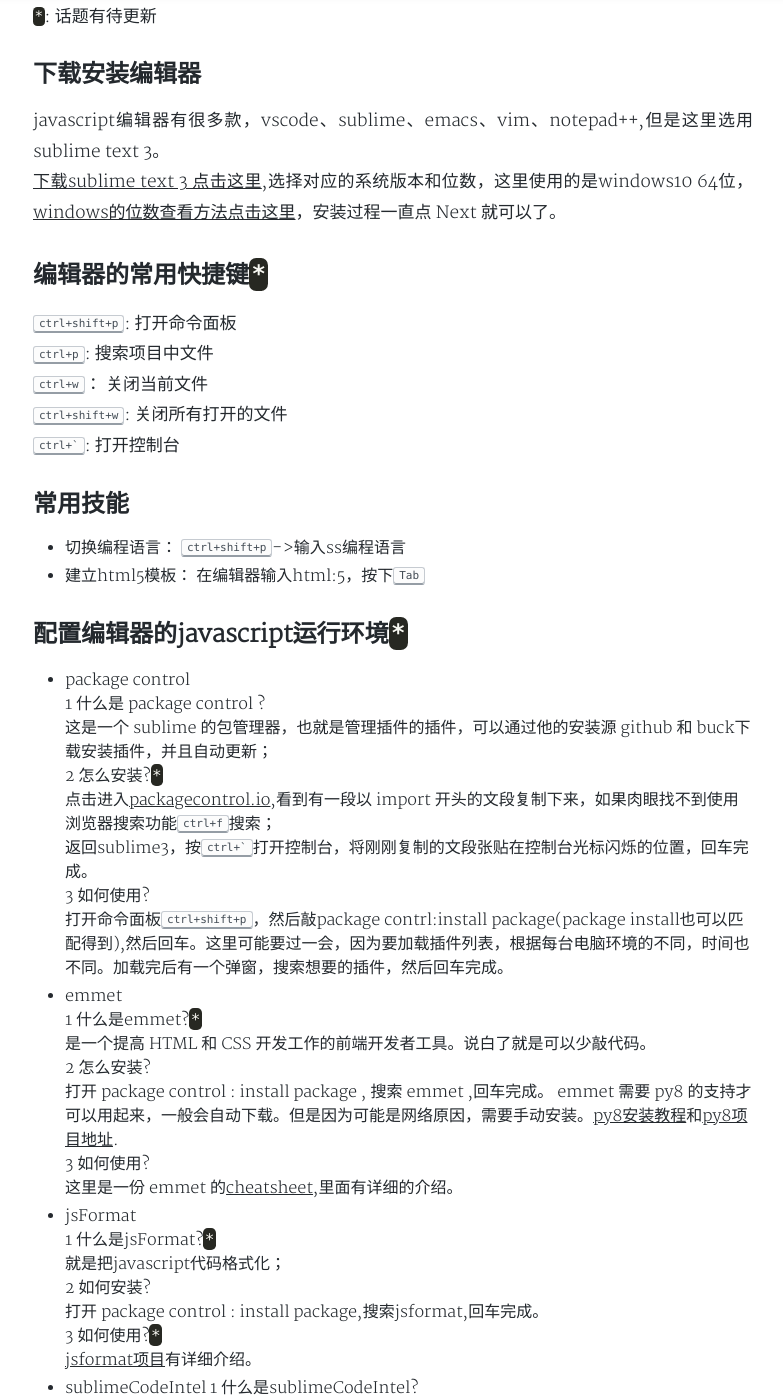
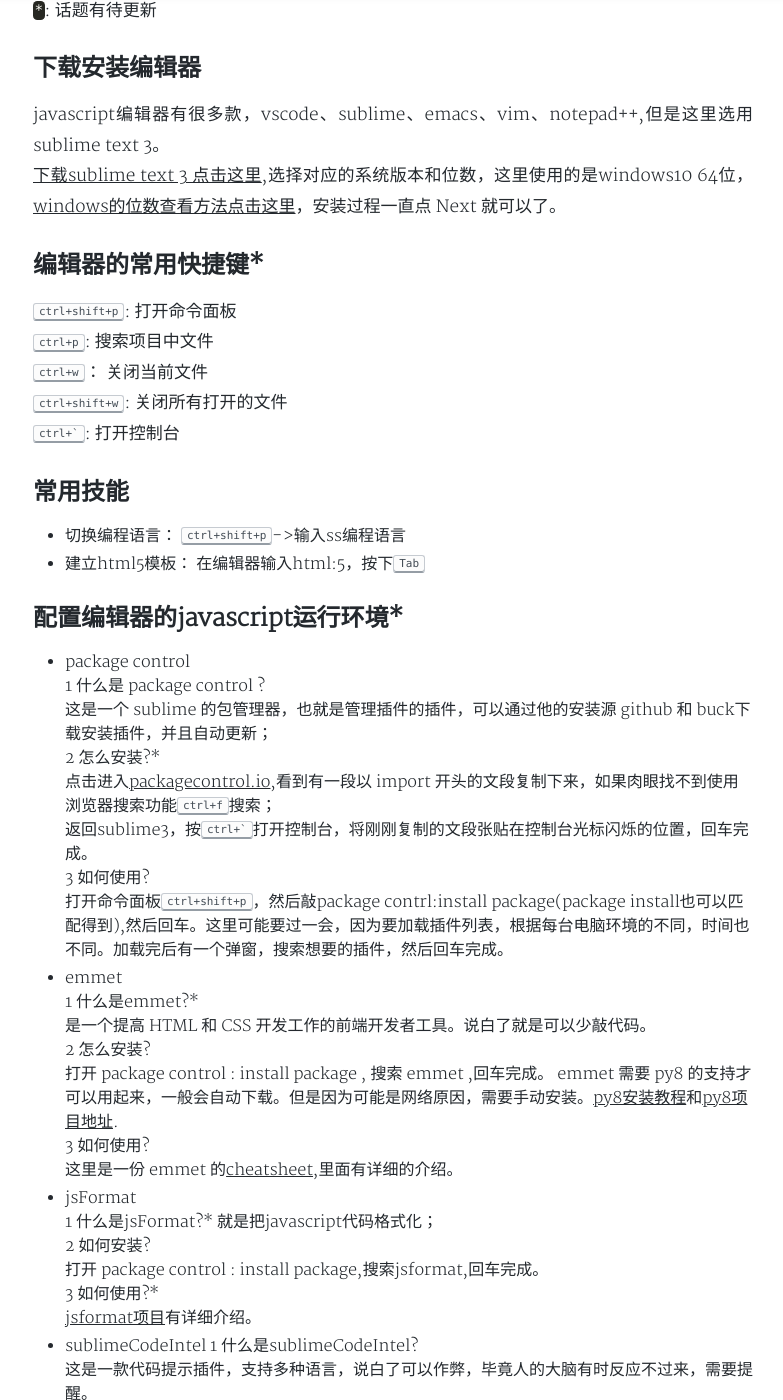
Before and after one commit to IrelandSpider/IrelandSpider.github.deprecate, a Jekyll site: the page built from _posts/2019-12-9-MyjavascriptProject.md, in a window 1280 px wide and 1400 px high, scrolled down 609 px. Shown: the whole window, without its empty margins (247-1030 px from the left). Built offline with Jekyll 4.4.1, drawn with Linux system fonts in a browser that asks for light colours; nearby versions of some CDN libraries; a style sheet for code colours, icons or effects is not loaded.

Commit message:
update article : my path to javascript

```diff
--- a/_posts/2019-12-9-MyjavascriptProject.md
+++ b/_posts/2019-12-9-MyjavascriptProject.md
@@ -7,12 +7,12 @@
 tags: javascript
 ---
 --- updated 2019-12-09 ---
-## 如何食用以下内容?`*`
+## 如何食用以下内容?*
 `*`: 话题有待更新
 ## 下载安装编辑器
 javascript编辑器有很多款，vscode、sublime、emacs、vim、notepad++,但是这里选用sublime text 3。
 [下载sublime text 3 点击这里](https://www.sublimetext.com/3),选择对应的系统版本和位数，这里使用的是windows10 64位，[windows的位数查看方法点击这里](https://support.microsoft.com/zh-cn/help/15056/windows-32-64-bit-faq)，安装过程一直点 Next 就可以了。
-## 编辑器的常用快捷键`*`
+## 编辑器的常用快捷键*
 <kbd>ctrl+shift+p</kbd>: 打开命令面板
 <kbd>ctrl+p</kbd>: 搜索项目中文件
 <kbd>ctrl+w</kbd>： 关闭当前文件
@@ -22,28 +22,28 @@
 - 切换编程语言： <kbd>ctrl+shift+p</kbd>->输入ss编程语言
 - 建立html5模板： 在编辑器输入html:5，按下<kbd>Tab</kbd>
 
-## 配置编辑器的javascript运行环境`*`
+## 配置编辑器的javascript运行环境*
 - package control
 1 什么是 package control ?
 这是一个 sublime 的包管理器，也就是管理插件的插件，可以通过他的安装源 github 和 buck下载安装插件，并且自动更新；
-2 怎么安装?`*`
+2 怎么安装?*
 点击进入[packagecontrol.io](https://packagecontrol.io/installation),看到有一段以 import 开头的文段复制下来，如果肉眼找不到使用浏览器搜索功能<kbd>ctrl+f</kbd>搜索；
 返回sublime3，按<kbd>ctrl+`</kbd>打开控制台，将刚刚复制的文段张贴在控制台光标闪烁的位置，回车完成。
 3 如何使用?
 打开命令面板<kbd>ctrl+shift+p</kbd>，然后敲package contrl:install package(package install也可以匹配得到),然后回车。这里可能要过一会，因为要加载插件列表，根据每台电脑环境的不同，时间也不同。加载完后有一个弹窗，搜索想要的插件，然后回车完成。
 - emmet
-1 什么是emmet?`*`
+1 什么是emmet?*
 是一个提高 HTML 和 CSS 开发工作的前端开发者工具。说白了就是可以少敲代码。
 2 怎么安装?
 打开 package control : install package , 搜索 emmet ,回车完成。 emmet 需要 py8 的支持才可以用起来，一般会自动下载。但是因为可能是网络原因，需要手动安装。[py8安装教程](https://www.jianshu.com/p/ab47772fe88e)和[py8项目地址](https://github.com/emmetio/pyv8-binaries).
 3 如何使用?
 这里是一份 emmet 的[cheatsheet](https://docs.emmet.io/cheat-sheet/),里面有详细的介绍。
 - jsFormat
-1 什么是jsFormat?`*`
+1 什么是jsFormat?*
 就是把javascript代码格式化；
 2 如何安装?
 打开 package control : install package,搜索jsformat,回车完成。
-3 如何使用?`*`
+3 如何使用?*
 [jsformat项目](https://github.com/jdavisclark/JsFormat)有详细介绍。
 - sublimeCodeIntel
 1 什么是sublimeCodeIntel?
```
